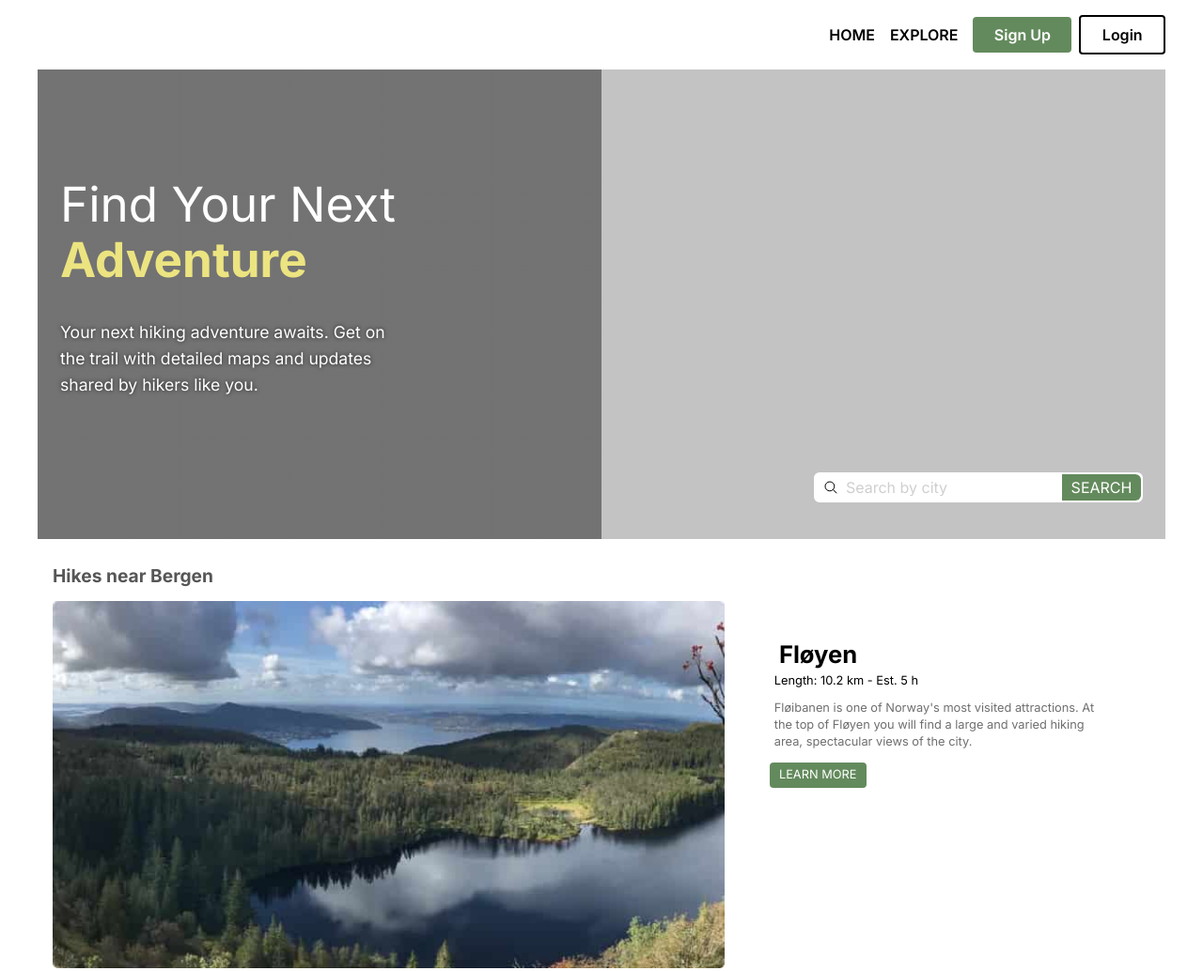
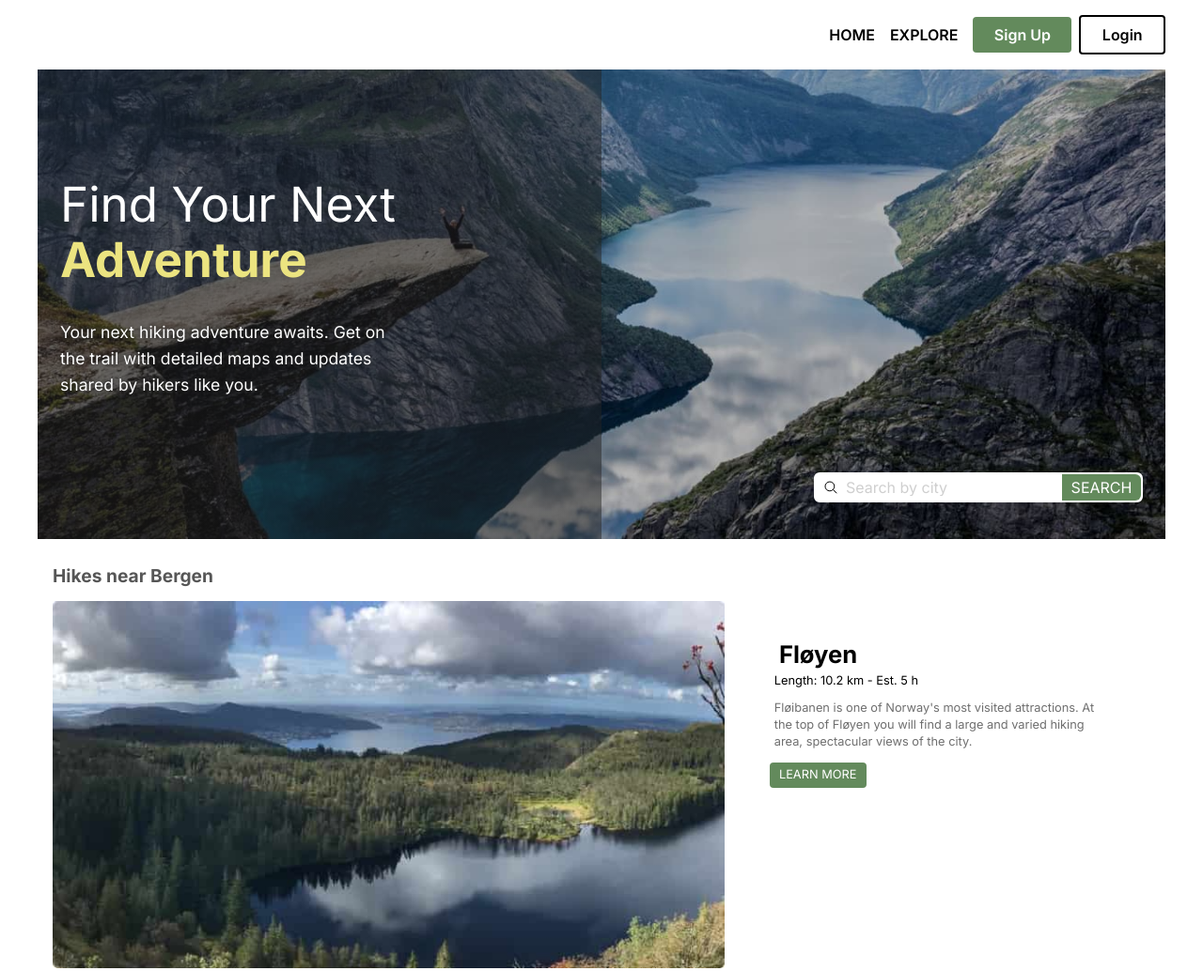
Before and after one commit to codercreative/hike-finder, a plain HTML site: page index.html in a window 1280 px wide. Shown: the top 1034 px of the page at 94% size. Drawn offline with nearby package versions, Linux system fonts and the light colour scheme; the site is published under a folder, as on GitHub Pages, so addresses that start at the root find nothing.

Commit message:
modify hero image path

```diff
--- a/css/styles.css
+++ b/css/styles.css
@@ -108,7 +108,7 @@ body {
       rgba(0, 0, 0, 0.29) 0%,
       rgba(0, 0, 0, 0.29) 100%
     ),
-    url("/images/hero-img.png"), var(--light-grey) 50% / cover no-repeat;
+    url("../images/hero-img.png"), var(--light-grey) 50% / cover no-repeat;
   background-size: cover;
   background-repeat: no-repeat;
   /* cropping the image: */
@@ -281,7 +281,7 @@ body {
         transparent 50%,
         rgb(35, 35, 35, 0.5) 50%
       ),
-      url("/images/hero-img.png");
+      url("../images/hero-img.png");
   }
 
   .hero-text-container {
```
